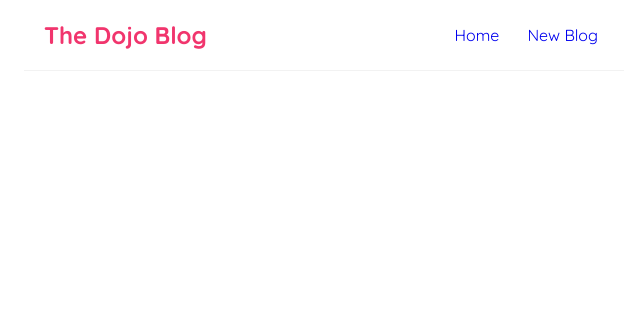
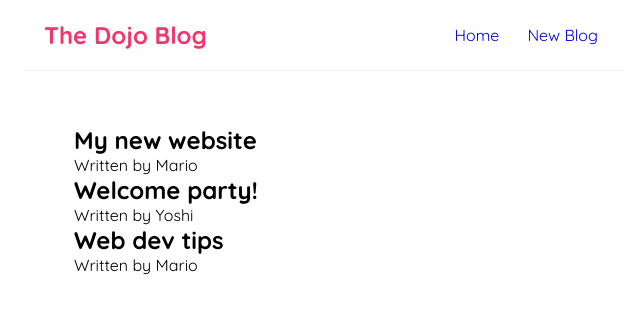
Before and after one commit to Popeaura/dojo-tutee, a React (Vite) app: page / in a window 1280 px wide. Shown: the top 314 px of the page, without its empty margins (316-956 px from the left). Built offline with nearby package versions, Linux system fonts and the light colour scheme.

Commit message:
My modified projects folder

```diff
--- a/src/home.jsx
+++ b/src/home.jsx
@@ -9,12 +9,12 @@ const Home = () => {
 ])
     return (
         <div className="home">
-            {blogs.map((blog) => {
+            {blogs.map((blog) => (
                 <div className="blog-preview" key={blog.id}>
                     <h2>{blog.title}</h2>
                     <p>Written by {blog.author}</p>
                 </div>
-            })}
+            ))}
         </div>
      );
 }
```
